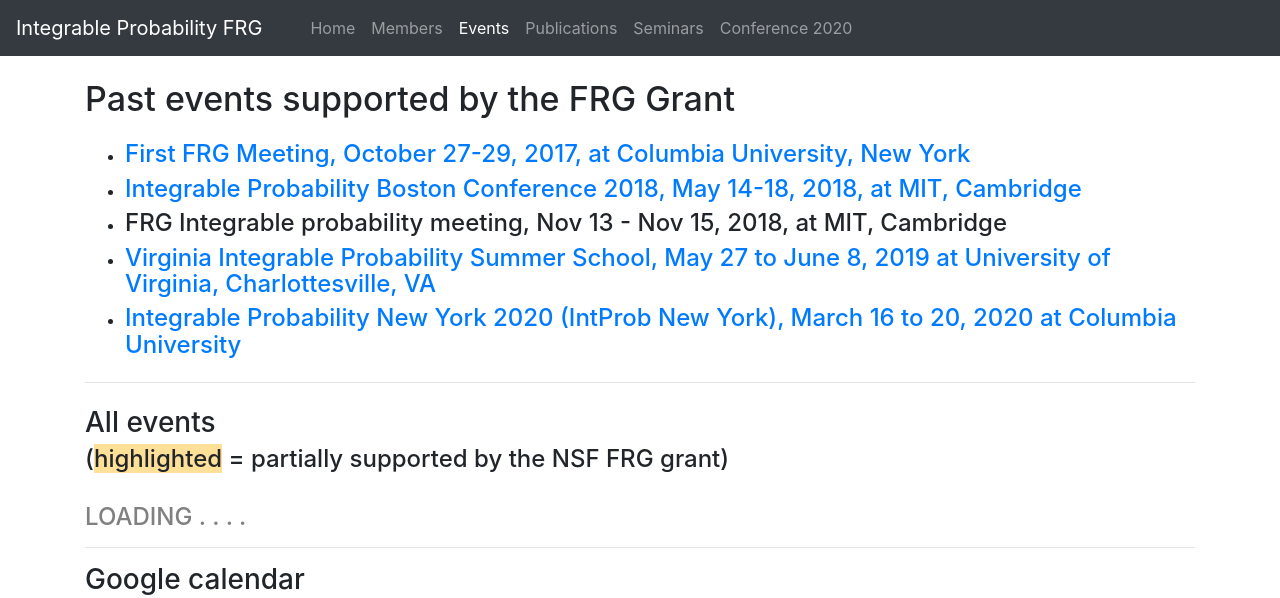
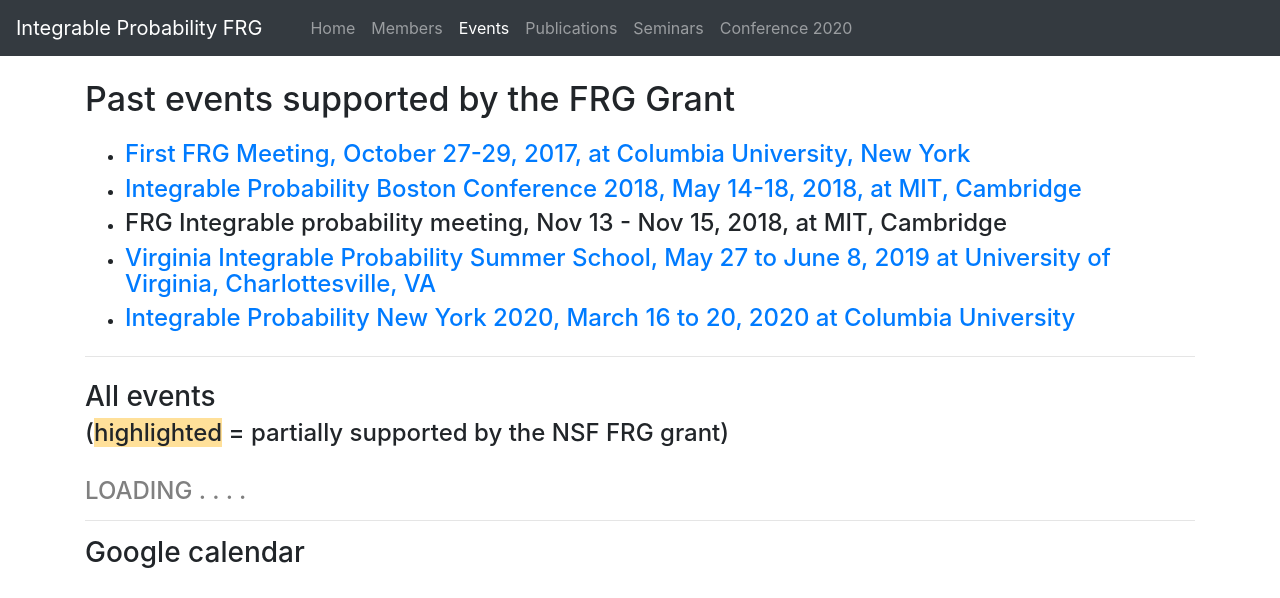
Before and after one commit to int-prob/int-prob-code, a Jekyll site: the page built from events.html, in a window 1280 px wide. Shown: the top 598 px of the page. Built offline with Jekyll 4.4.1, drawn with Linux system fonts in a browser that asks for light colours; nearby versions of some CDN libraries; comment, search, counter and statistics services are not loaded.

Commit message:
Update events.html

```diff
--- a/events.html
+++ b/events.html
@@ -22,7 +22,7 @@
     <h4><a href="{{site.url}}/vipss2019/">Virginia Integrable Probability Summer School, May 27 to June 8, 2019 at University of Virginia, Charlottesville, VA</a></h4>
   </li>
 	<li>
-    <h4><a href="{{site.url}}/conference2020/">Integrable Probability New York 2020 (IntProb New York), March 16 to 20, 2020 at Columbia University</a></h4>
+    <h4><a href="{{site.url}}/conference2020/">Integrable Probability New York 2020, March 16 to 20, 2020 at Columbia University</a></h4>
   </li>
 </ul>
 
```
